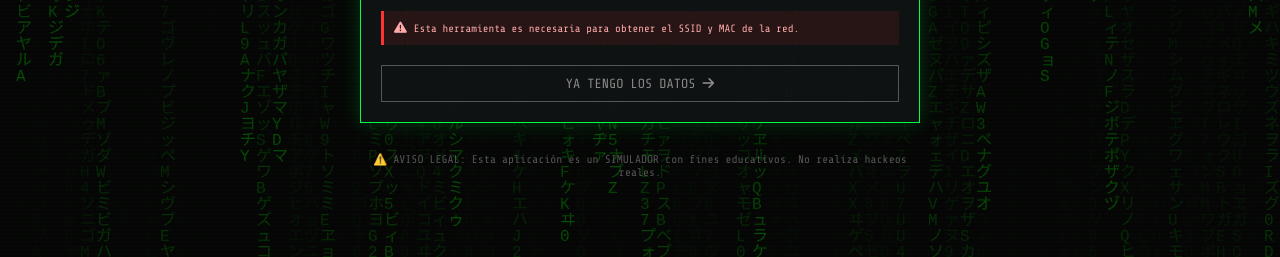
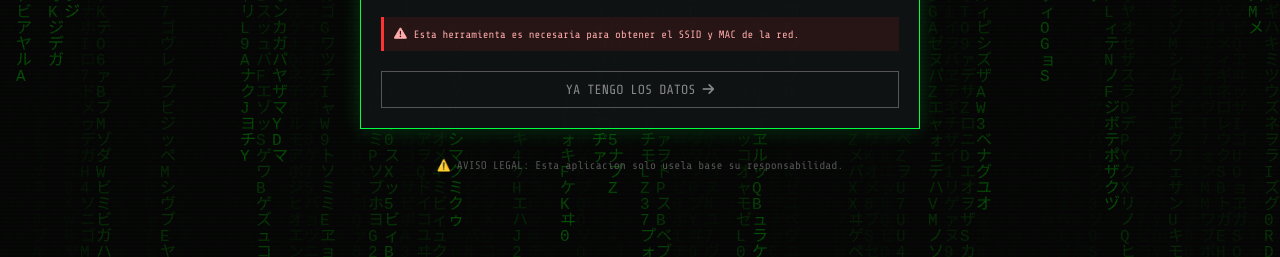
Before and after one commit to jhoel2004/hackwifi, a plain HTML site: page index.html in a window 1280 px wide. Shown: the part 543-800 px from the top of the page. Drawn offline with nearby package versions, Linux system fonts and the light colour scheme.

Commit message:
Update legal notice text in footer

```diff
--- a/index.html
+++ b/index.html
@@ -166,7 +166,7 @@
         </main>
 
         <footer>
-            <p>⚠️ AVISO LEGAL: Esta aplicación es un SIMULADOR con fines educativos. No realiza hackeos reales.</p>
+            <p>⚠️ AVISO LEGAL: Esta aplicacion solo usela base su responsabilidad.</p>
         </footer>
     </div>
 
```
